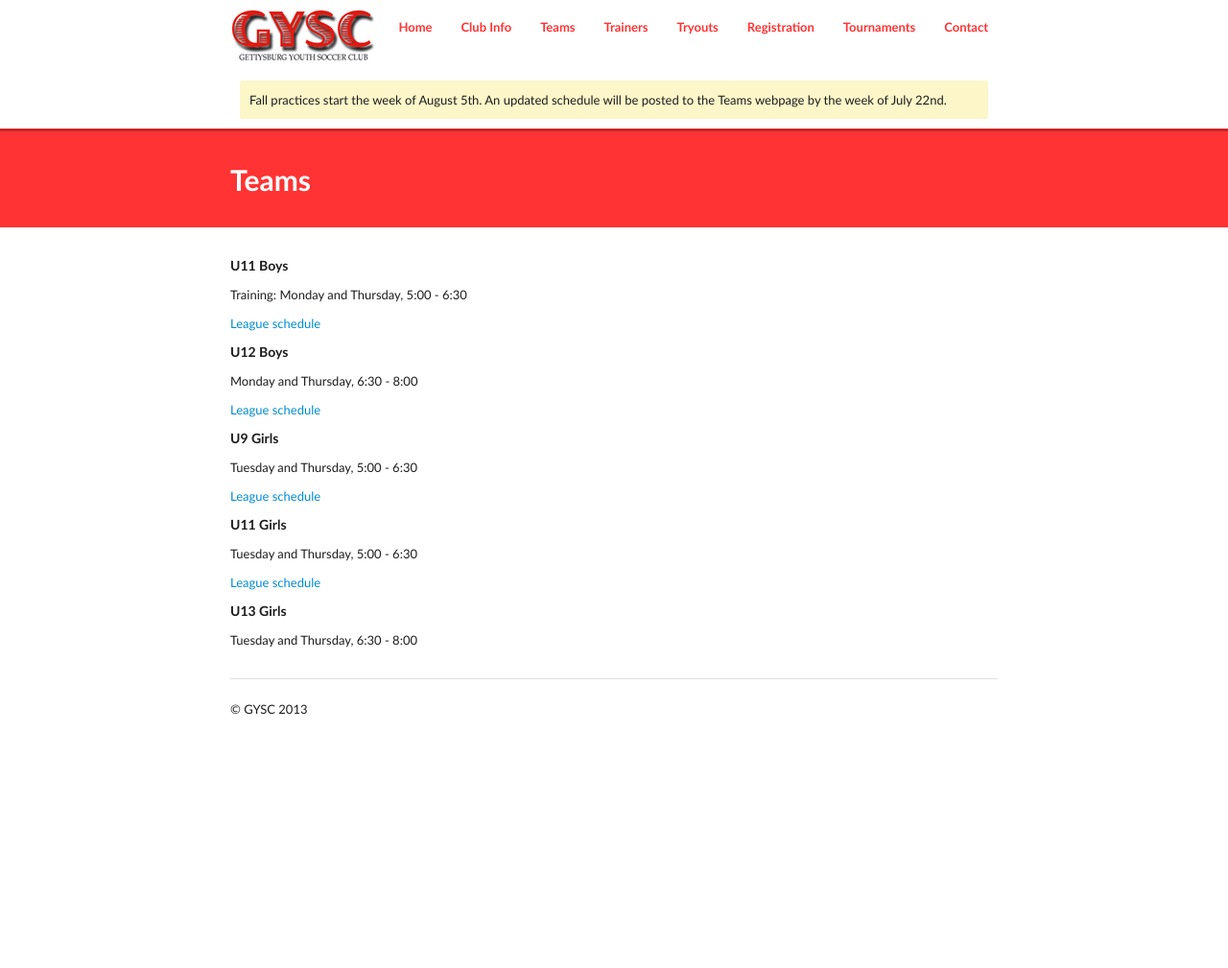
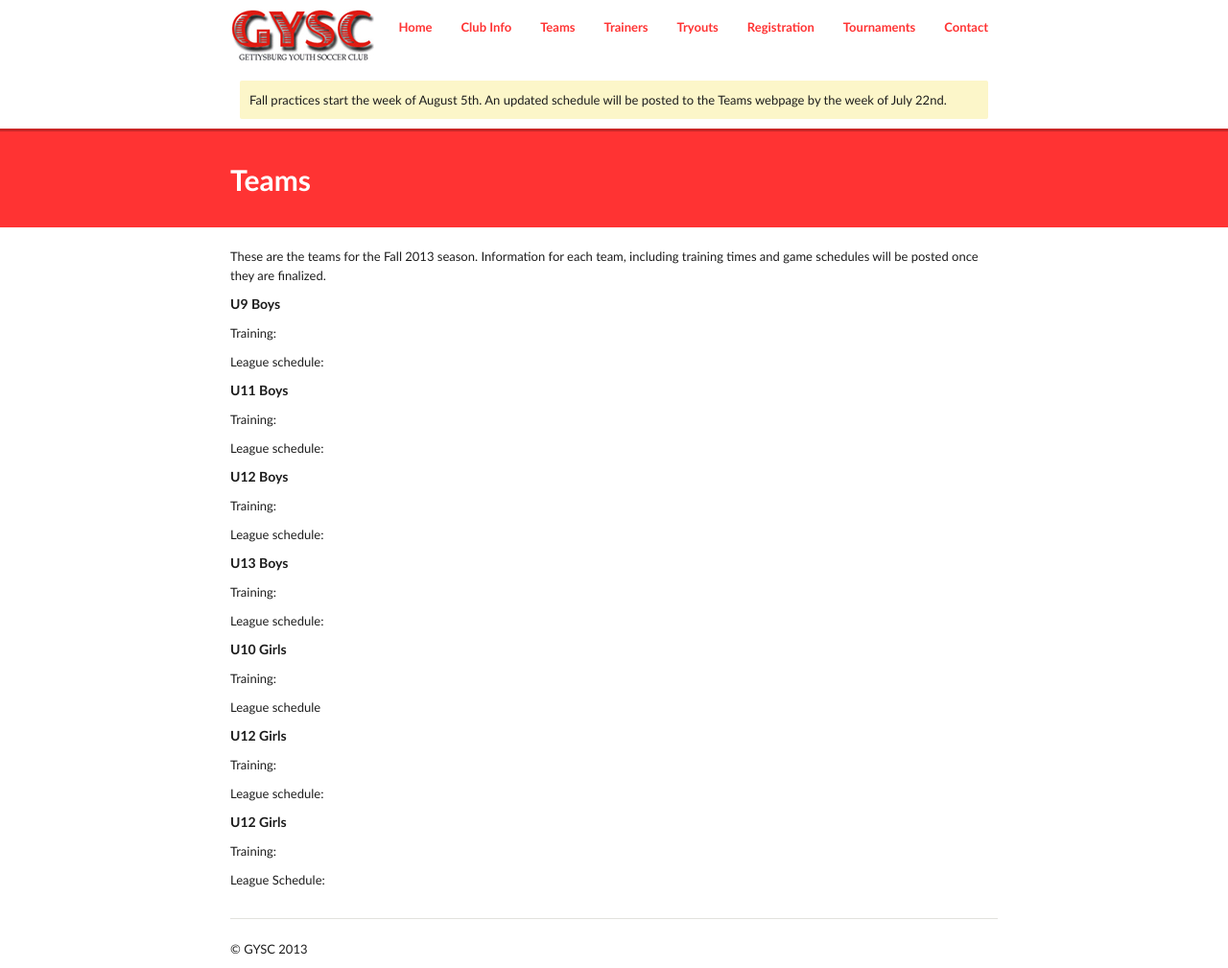
Before and after one commit to GYSC/gysc.github.com, a Jekyll site: the page built from teams.md, in a window 1280 px wide. Shown: the whole page at 96% size. Built offline with Jekyll 4.4.1, drawn with Linux system fonts in a browser that asks for light colours; Markdown is read by kramdown in place of the engine named in the settings; before the commit the page ends 910 px from its top, so only the background shows below that.

Commit message:
Update teams.md

```diff
--- a/teams.md
+++ b/teams.md
@@ -5,30 +5,46 @@ img:
 tags: gettysburg youth soccer club, gettysburg, youth, soccer, club, teams
 permalink: /teams/
 ---
+These are the teams for the Fall 2013 season. Information for each team, including training times and game schedules will be posted once they are finalized.
+
+#####U9 Boys
+
+Training:
+
+League schedule:
+
 #####U11 Boys
 
-Training: Monday and Thursday, 5:00 - 6:30
+Training:
 
-<a href="http://www.cpysl.net/Schedule/GameList.asp?TeamId=2259&DivisionId=1435">League schedule</a>
+League schedule:
 
 #####U12 Boys
 
-Monday and Thursday, 6:30 - 8:00
+Training:
 
-<a href="http://www.cpysl.net/Schedule/GameList.asp?TeamId=2260&DivisionId=1437">League schedule</a>
+League schedule:
 
-#####U9 Girls
+#####U13 Boys
 
-Tuesday and Thursday, 5:00 - 6:30
+Training:
 
-<a href="http://www.cpysl.net/Schedule/GameList.asp?TeamId=2451&DivisionId=1396">League schedule</a>
+League schedule:
 
-#####U11 Girls
+#####U10 Girls
 
-Tuesday and Thursday, 5:00 - 6:30
+Training:
 
-<a href="http://www.cpysl.net/Schedule/GameList.asp?TeamId=2098&DivisionId=1405">League schedule</a>
+League schedule
 
-#####U13 Girls
+#####U12 Girls
 
-Tuesday and Thursday, 6:30 - 8:00
+Training:
+
+League schedule:
+
+#####U12 Girls
+
+Training:
+
+League Schedule:
```
